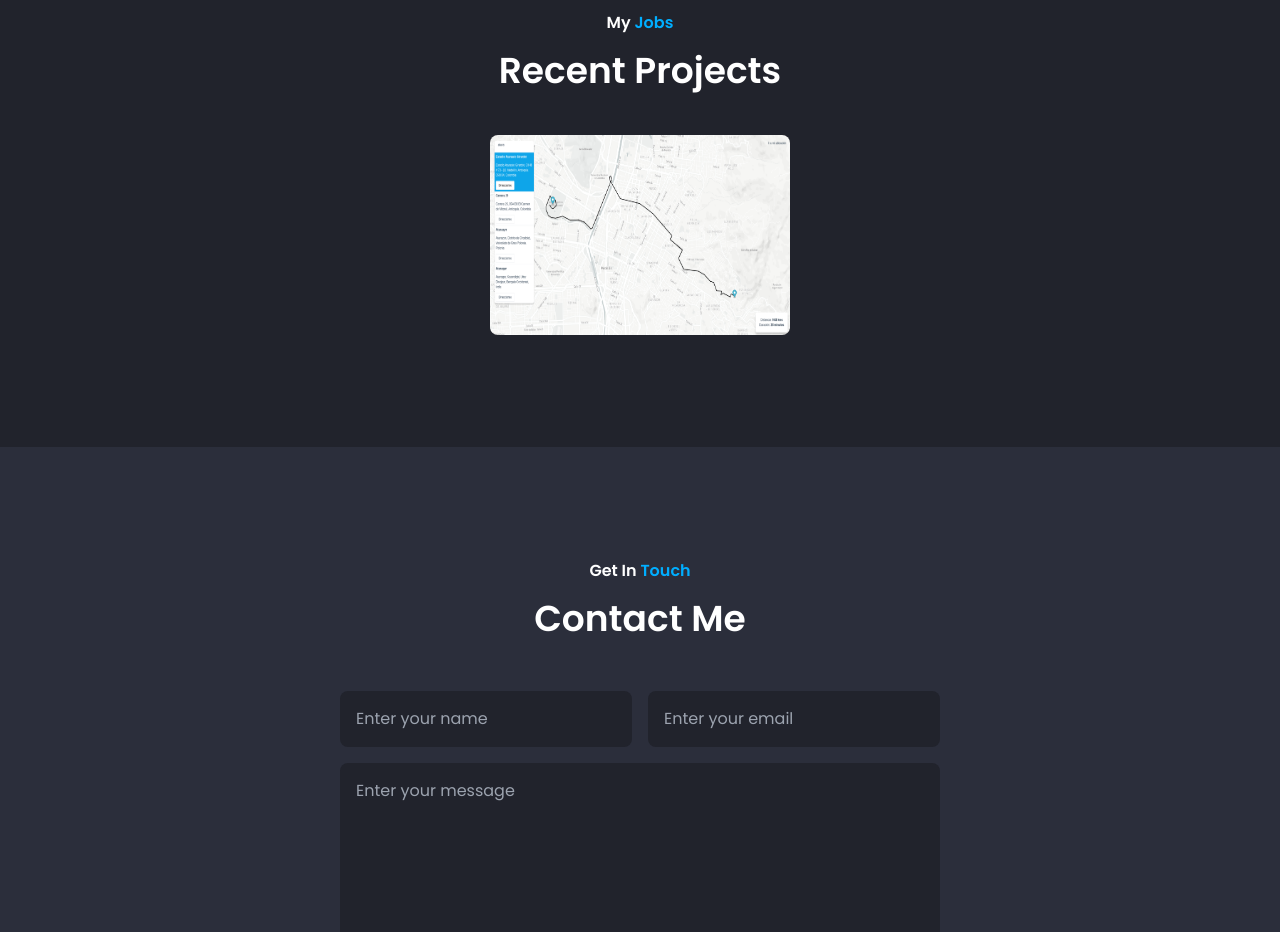
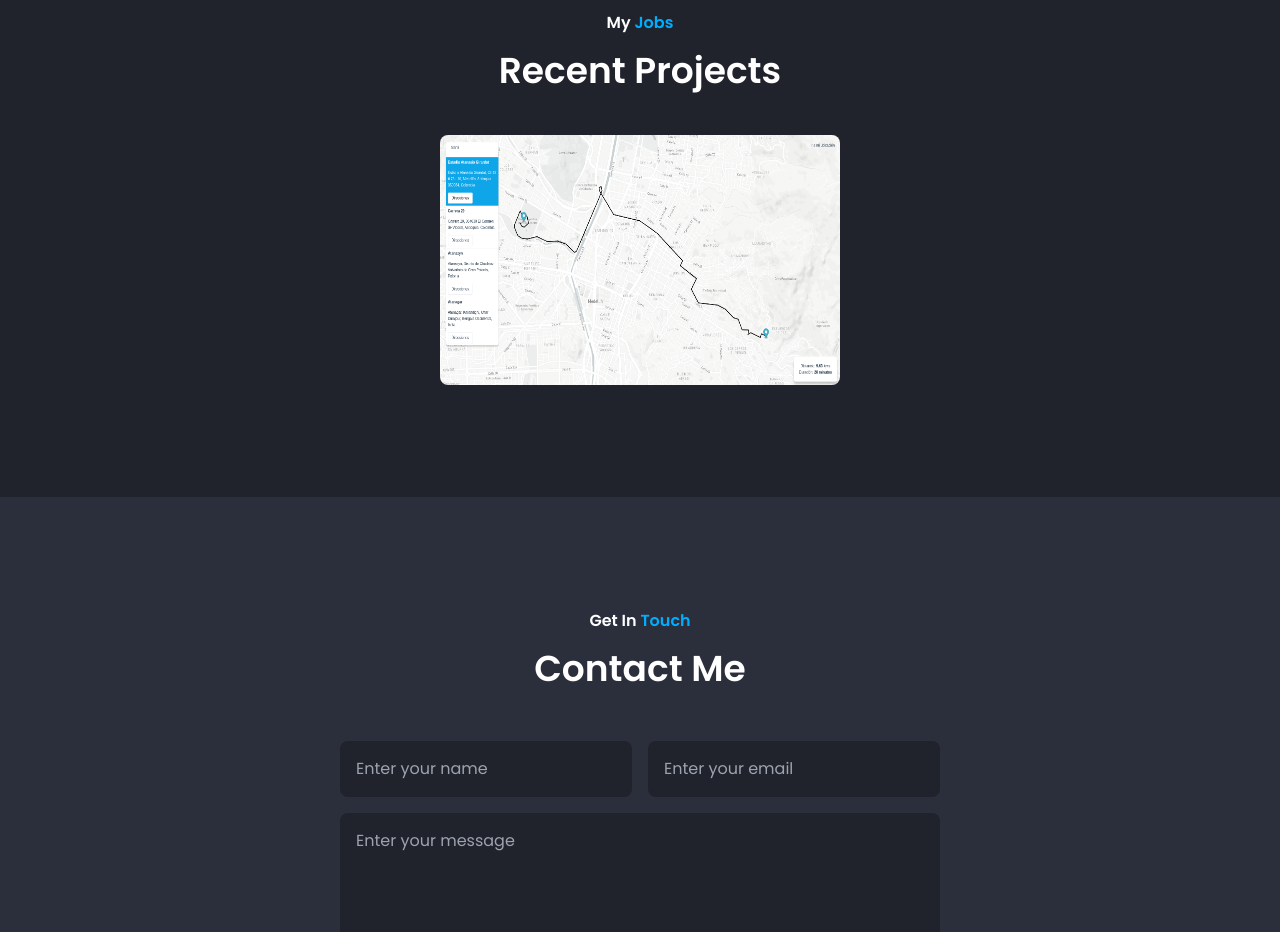
Before and after one commit to Andres1124/Portfolio-v2, a Vue app: page / in a window 1280 px wide. Shown: the part 2720-3652 px from the top of the page. Built offline with nearby package versions, Linux system fonts and the light colour scheme.

Commit message:
create overlay image project

```diff
--- a/src/components/ProjectsSection.vue
+++ b/src/components/ProjectsSection.vue
@@ -14,7 +14,8 @@ export default {
                 id: 1,
                 name: 'Maps Project',
                 description: 'Lorem ipsum dolor sit amet consectetur adipisicing elit. Sequi earum doloribus accusantium?',
-                imageUrl: '/src/assets/images/maps-project.png'
+                imageUrl: '/src/assets/images/maps-project.png',
+                projectUrl: 'https://github.com/Andres1124/maps-project',
             },
         ]);
 
@@ -48,11 +49,29 @@ export default {
                 <div v-for="project in projects"
                     :key="project.id"
                     @click="showCloseModal(true, project)"
-                    class="w-[300px] h-[200px] flex justify-center items-center rounded-lg cursor-pointer overflow-hidden mx-4">
-                    <img :src="project.imageUrl" alt="project image" class="w-full h-full">
+                    class="flex justify-center items-center ">
+                    <div class="w-[280px] h-[200px] rounded-lg cursor-pointer overflow-hidden mx-4 relative container-image lg:w-[400px] lg:h-[250px]">
+                        <img :src="project.imageUrl" alt="project image" class="w-full h-full transition-all">
+                        <div class="absolute top-0 content-image transition-all duration-300 ease-in text-center w-full h-full p-4">
+                            <div class="flex flex-col justify-center items-center w-full h-full">
+                                <h5 class="text-white text-xl font-semibold">{{ project.name }}</h5>
+                            </div>
+                        </div>
+                    </div>
                 </div>
             </div>
         </div>
     </section>
     <Modal :open="openModal" @closeModal="showCloseModal" :project="selectedProject" />
 </template>
+<style scoped>
+.content-image {
+    opacity: 0;
+    visibility: hidden;
+}
+.container-image:hover > .content-image {
+    opacity: 1;
+    visibility: visible;
+    background-color: rgba(0, 0, 0, .70);
+}
+</style>
--- a/src/components/modals/Modal.vue
+++ b/src/components/modals/Modal.vue
@@ -50,17 +50,20 @@ export default {
                                     <IconX :size="30" class="cursor-pointer" />
                                 </div>
                                 <div class="mt-4">
-                                    <div class="bg-sky-500 w-4/5 h-[300px] rounded-lg mx-auto overflow-hidden">
+                                    <div class="w-4/5 h-[300px] rounded-lg mx-auto overflow-hidden">
                                         <img :src="project && project.imageUrl ? project.imageUrl : ''" alt="maps projects" class="w-full h-full">
                                     </div>
                                 </div>
-                                <div class="my-12 px-5">
+                                <div class="mt-4 px-5 pb-8">
+                                    <h3 class="text-white font-semibold text-2xl text-center pb-4">
+                                        {{ project && project.name ? project.name : '' }}
+                                    </h3>
                                     <p class="text-center">
                                         {{ project && project.description ? project.description : '' }}
                                     </p>
                                 </div>
                                 <div class="mt-4 px-5 pb-4">
-                                    <a href="#" target="_blank">
+                                    <a :href="project && project.projectUrl ? project.projectUrl : ''" target="_blank">
                                         <div class="w-full py-2 bg-primary text-white font-semibold
                                                         rounded-lg border-2 border-[#00AEFF] hover:bg-transparent duration-500 text-center">
                                             Ver código fuente
```
